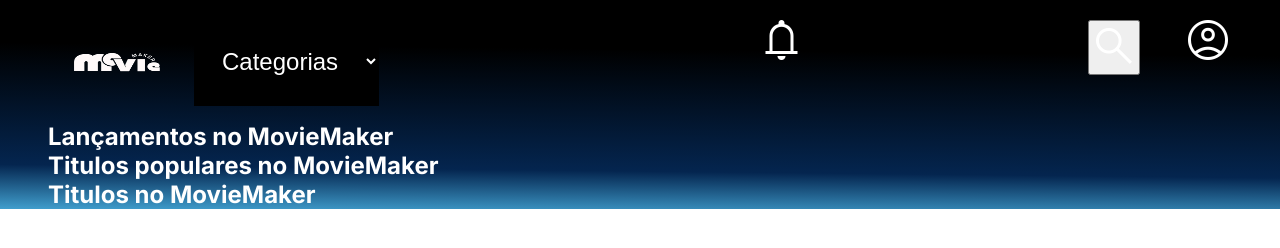
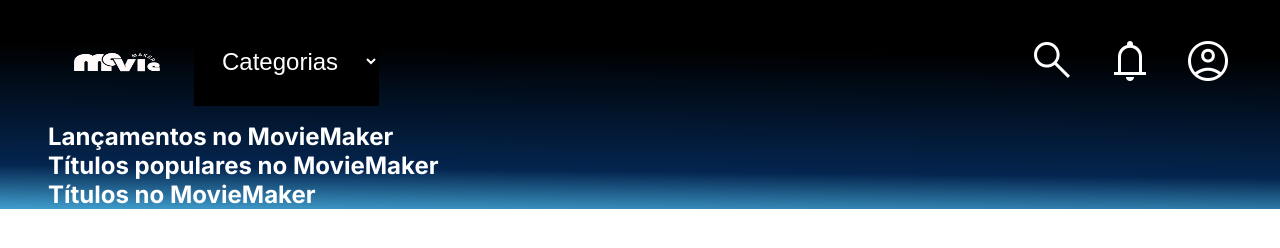
Before and after one commit to MarcusViniciusGodoy/movieMaker_Front-End, a plain HTML site: page index.html in a window 1280 px wide. Drawn offline with nearby package versions, Linux system fonts and the light colour scheme; no server answers.

Commit message:
Atualizando icones do index

```diff
--- a/css/home.css
+++ b/css/home.css
@@ -84,8 +84,12 @@
         overflow: hidden;
         overflow-x: scroll;
     }
+}
 
-
+.icones-header {
+    display: flex;
+    gap: 30px;
+    align-items: center;
 }
 
 .cabecalho__opcoes {
@@ -97,11 +101,10 @@
 }
 
 .container_icone_busca {
-    position: absolute;
-    right: 140px;
-    top: 20px;
-    z-index: 2;
+    background: transparent;
+    border: none;
 }
+
 
 #busca-icone {
     cursor: pointer;
--- a/index.html
+++ b/index.html
@@ -4,8 +4,7 @@
 <head>
     <meta charset="UTF-8">
     <meta name="viewport" content="width=device-width, initial-scale=1.0">
-    <link rel="stylesheet"
-        href="https://fonts.googleapis.com/css2?family=Material+Symbols+Outlined:opsz,wght,FILL,GRAD@48,400,0,0" />
+    <link rel="stylesheet" href="https://fonts.googleapis.com/css2?family=Material+Symbols+Outlined:opsz,wght,FILL,GRAD@48,400,0,0" />
     <link rel="preconnect" href="https://fonts.googleapis.com">
     <link rel="preconnect" href="https://fonts.gstatic.com" crossorigin>
     <link href="https://fonts.googleapis.com/css2?family=Inter:wght@400;700&display=swap" rel="stylesheet">
@@ -27,22 +26,13 @@
                 <option value="drama">Drama</option>
             </select>
         </div>
-
-    <button
-         class="container_icone_busca"
-         id="botao-busca"
-         aria-label="Buscar série">
-        <span
-          id="busca-icone"
-          class="material-symbols-outlined"
-          aria-hidden="true">
-          search
-        </span>
-    </button>
-
-      <input type="text" id="busca-entrada" placeholder="Buscar..." />
-
-
+        <div class="icones-header">
+            <button class="container_icone_busca" id="botao-busca" aria-label="Buscar série">
+                <span id="busca-icone" class="material-symbols-outlined" aria-hidden="true">
+                    search
+                </span>
+            </button>
+        <input type="text" id="busca-entrada" placeholder="Buscar..." />
             <span class="material-symbols-outlined">
                 notifications
             </span>
@@ -51,39 +41,30 @@
                 account_circle
             </span>
         </div>
-
     </header>
 
     <main>
         <section data-name="lancamentos" class="section">
-            <h2>
-                Lançamentos no MovieMaker
-            </h2>
-
-
+            <h2>Lançamentos no MovieMaker</h2>
         </section>
 
         <section data-name="top5" class="section">
-            <h2>
-                Titulos populares no MovieMaker
-            </h2>
-
+            <h2>Títulos populares no MovieMaker</h2>
         </section>
 
         <section data-name="series" class="section">
-            <h2>
-                Titulos no MovieMaker
-            </h2>
+            <h2>Títulos no MovieMaker</h2>
         </section>
 
         <section data-name="categoria" class="hidden pesquisa">
-            <h2>Titulos no MovieMaker</h2>
+            <h2>Títulos no MovieMaker</h2>
         </section>
     </main>
 
     <section data-name="busca" class="hidden section">
         <div id="conteudo-busca"></div>
     </section>
+
     <script src="./scripts/index.js" type="module"></script>
 </body>
 
```
